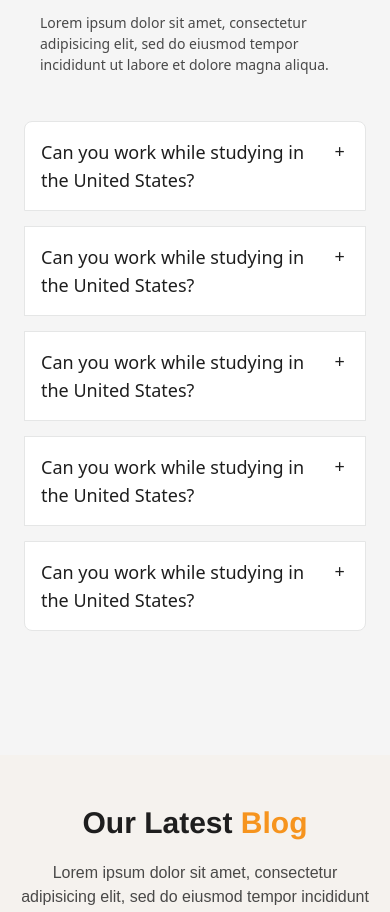
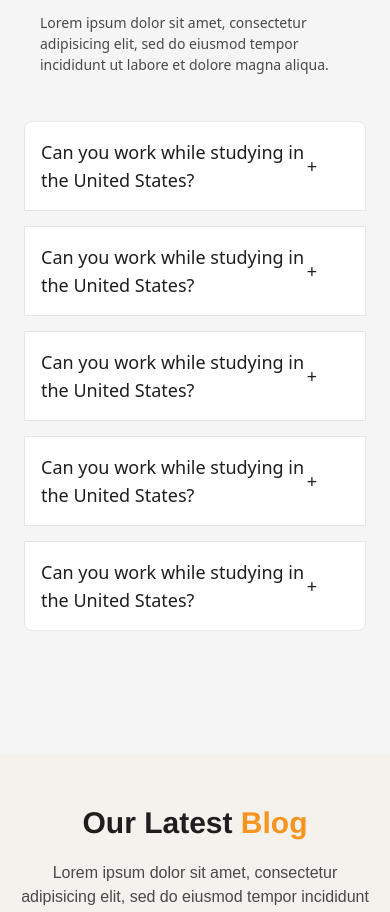
Before and after one commit to mahejabinmou/northway-project, a React (Vite) app: page /studyDistention in a window 390 px wide. Shown: the part 9520-10432 px from the top of the page. Built offline with nearby package versions, Linux system fonts and the light colour scheme; a web font is replaced by a local one.

Commit message:
faq updated

```diff
--- /dev/null
+++ b/src/ClientSide/Distenation/Faq/Faq.css
@@ -0,0 +1,14 @@
+.collapse-plus > .collapse-title:after {
+  position: absolute;
+  display: block;
+  height: 0.5rem;
+  width: 0.5rem;
+  transition-property: all;
+  transition-timing-function: cubic-bezier(0.4, 0, 0.2, 1);
+  transition-timing-function: cubic-bezier(0, 0, 0.2, 1);
+  transition-duration: 300ms;
+  top: 0.9rem;
+  inset-inline-end: 1.4rem;
+  content: "" !important;
+  pointer-events: none;
+}
--- a/src/ClientSide/Distenation/Faq/Faq.jsx
+++ b/src/ClientSide/Distenation/Faq/Faq.jsx
@@ -1,8 +1,44 @@
+import { useState } from "react";
+import "./Faq.css";
+
+const faqs = [
+  {
+    question: "Can you work while studying in the United States?",
+    answer:
+      "Lorem ipsum dolor sit amet, consectetur adipisicing elit, sed do eiusmod tempor incididunt ut labore et dolore magna aliqua.",
+  },
+  {
+    question: "Can you work while studying in the United States?",
+    answer:
+      "Lorem ipsum dolor sit amet, consectetur adipisicing elit, sed do eiusmod tempor incididunt ut labore et dolore magna aliqua.",
+  },
+  {
+    question: "Can you work while studying in the United States?",
+    answer:
+      "Lorem ipsum dolor sit amet, consectetur adipisicing elit, sed do eiusmod tempor incididunt ut labore et dolore magna aliqua.",
+  },
+  {
+    question: "Can you work while studying in the United States?",
+    answer:
+      "Lorem ipsum dolor sit amet, consectetur adipisicing elit, sed do eiusmod tempor incididunt ut labore et dolore magna aliqua.",
+  },
+  {
+    question: "Can you work while studying in the United States?",
+    answer:
+      "Lorem ipsum dolor sit amet, consectetur adipisicing elit, sed do eiusmod tempor incididunt ut labore et dolore magna aliqua.",
+  },
+];
+
 const Faq = () => {
+  const [activeIndex, setActiveIndex] = useState(null); // Track active index
+
+  const toggleFaq = (index) => {
+    setActiveIndex(index === activeIndex ? null : index); // Toggle the active item
+  };
+
   return (
     <div
       className="mt-[250px] px-[16px]
-
     xs:mt-[290px] xs:px-[16px]
 
     md:mt-[200px] md:px-[32px]
@@ -10,8 +46,7 @@ const Faq = () => {
     lg:px-[60px] lg:mt-[300px]
 
     xl:px-[150px] xl:mt-[300px]
-
-    2xl:px-[150px] 2xl:mt-[300px];"
+    2xl:px-[150px] 2xl:mt-[300px]"
     >
       <div className="flex flex-col md:flex-row-reverse gap-x-[68px] items-center">
         <div className="w-full md:w-1/2 h-[370px] lg:h-[506px] pb-[30px] lg:pb-0">
@@ -23,7 +58,7 @@ const Faq = () => {
         </div>
         <div className="w-full md:w-1/2 p-2">
           <div className="p-4">
-            <h1 className="faqHead  leading-[36px] pb-[20px]  text-[#1E1E1E]">
+            <h1 className="faqHead leading-[36px] pb-[20px] text-[#1E1E1E]">
               Study in <span className="text-[#F6941E]">USA FAQ's</span>
             </h1>
             <p className="font-normal md:text-[16px] md:leading-[24px] text-[14px] leading-[21px] text-[#1E1E1E]/[.8] pb-[30px]">
@@ -33,69 +68,29 @@ const Faq = () => {
           </div>
 
           <div className="join join-vertical w-full">
-            <div className="mb-[16px] bg-white collapse collapse-plus join-item border border-base-300">
-              <input type="checkbox" className="peer " />
-              <div className="collapse-title text-lg md:text-xl font-medium text-[#1E1E1E]">
-                Can you work while studying in the United States?
+            {faqs.map((faq, index) => (
+              <div
+                key={index}
+                className={`mb-[16px] bg-white collapse collapse-plus join-item border ${
+                  activeIndex === index ? "border-[#F6941E]" : "border-base-300"
+                }`}
+              >
+                <div
+                  className="collapse-title text-lg md:text-xl font-medium text-[#1E1E1E] cursor-pointer flex justify-between items-center"
+                  onClick={() => toggleFaq(index)}
+                >
+                  {faq.question}
+                  <span>{activeIndex === index ? "\u2212" : "\u002B"}</span>
+                </div>
+                {activeIndex === index && (
+                  <div className=" px-4 pb-4  ">
+                    <p className="text-sm md:text-base text-[#1E1E1E]/[.8]">
+                      {faq.answer}
+                    </p>
+                  </div>
+                )}
               </div>
-              <div className="collapse-content">
-                <p className="text-sm md:text-base text-[#1E1E1E]/[.8]">
-                  Lorem ipsum dolor sit amet, consectetur adipisicing elit, sed
-                  do eiusmod tempor incididunt ut labore et dolore magna aliqua.
-                </p>
-              </div>
-            </div>
-
-            <div className="mb-[16px] bg-white collapse collapse-plus join-item border border-base-300">
-              <input type="checkbox" className="peer" />
-              <div className="collapse-title text-lg md:text-xl font-medium text-[#1E1E1E]">
-                Can you work while studying in the United States?
-              </div>
-              <div className="collapse-content">
-                <p className="text-sm md:text-base  text-[#1E1E1E]/[.8]">
-                  Lorem ipsum dolor sit amet, consectetur adipisicing elit, sed
-                  do eiusmod tempor incididunt ut labore et dolore magna aliqua.
-                </p>
-              </div>
-            </div>
-
-            <div className="mb-[16px] bg-white collapse collapse-plus join-item border border-base-300">
-              <input type="checkbox" className="peer" />
-              <div className="collapse-title text-lg md:text-xl font-medium text-[#1E1E1E]">
-                Can you work while studying in the United States?
-              </div>
-              <div className="collapse-content">
-                <p className="text-sm md:text-base  text-[#1E1E1E]/[.8]">
-                  Lorem ipsum dolor sit amet, consectetur adipisicing elit, sed
-                  do eiusmod tempor incididunt ut labore et dolore magna aliqua.
-                </p>
-              </div>
-            </div>
-            <div className="mb-[16px] bg-white collapse collapse-plus join-item border border-base-300">
-              <input type="checkbox" className="peer" />
-              <div className="collapse-title text-lg md:text-xl font-medium  text-[#1E1E1E]">
-                Can you work while studying in the United States?
-              </div>
-              <div className="collapse-content">
-                <p className="text-sm md:text-base  text-[#1E1E1E]/[.8]">
-                  Lorem ipsum dolor sit amet, consectetur adipisicing elit, sed
-                  do eiusmod tempor incididunt ut labore et dolore magna aliqua.
-                </p>
-              </div>
-            </div>
-
-            <div className="mb-[16px] bg-white collapse collapse-plus join-item border border-base-300">
-              <input type="checkbox" className="peer" />
-              <div className="collapse-title text-lg md:text-xl font-medium  text-[#1E1E1E]">
-                Can you work while studying in the United States?
-              </div>
-              <div className="collapse-content">
-                <p className="text-sm md:text-base  text-[#1E1E1E]/[.8]">
-                  Lorem ipsum dolor sit amet, consectetur adipisicing elit, sed
-                  do eiusmod tempor incididunt ut labore et dolore magna aliqua.
-                </p>
-              </div>
-            </div>
+            ))}
           </div>
         </div>
       </div>
```
